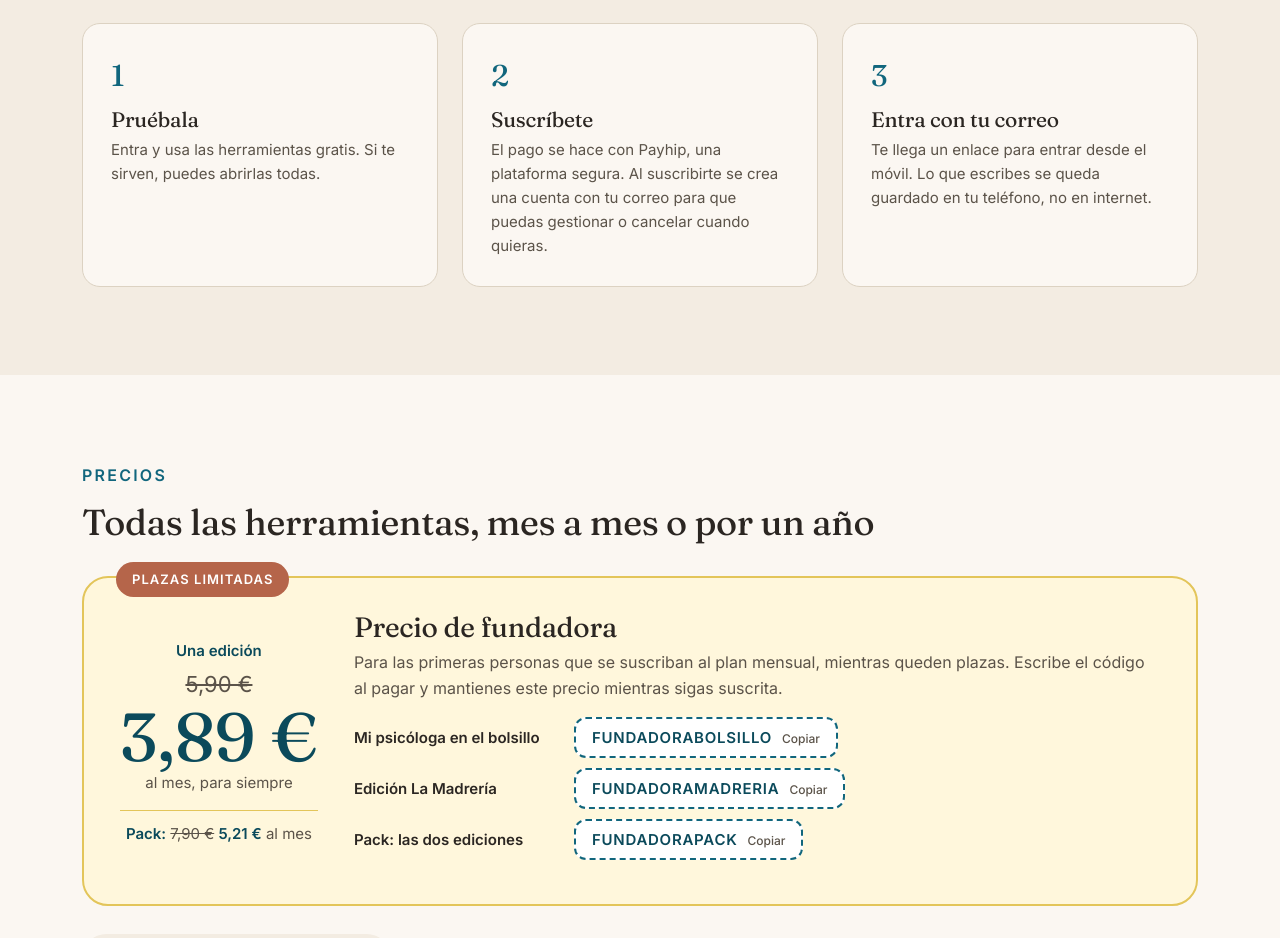
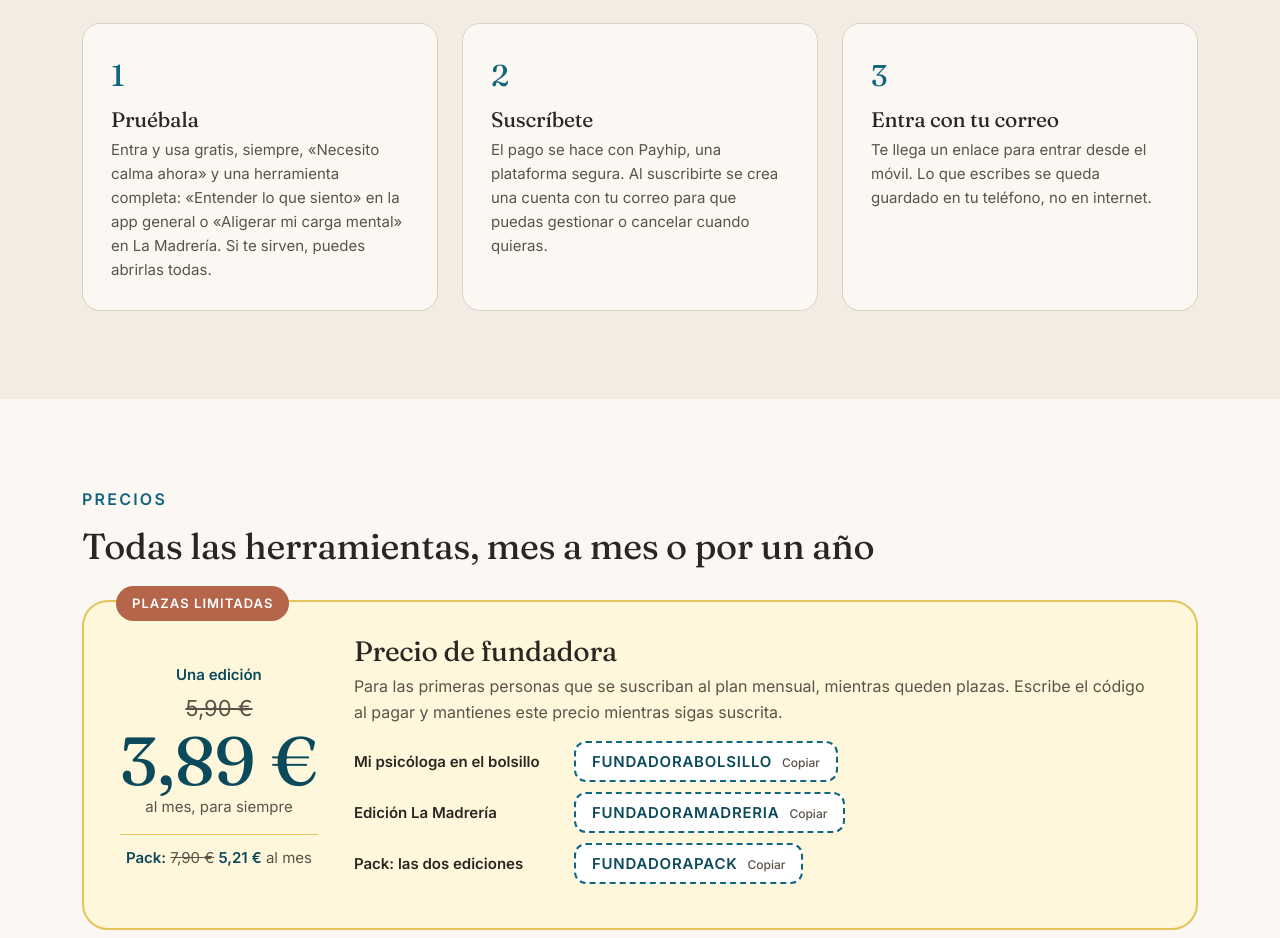
Before and after one commit to GracielaSalvador/graciela-salvador-psicologa-web, a plain HTML site: page mi-psicologa-en-el-bolsillo.html in a window 1280 px wide. Shown: the part 3200-4138 px from the top of the page. Drawn offline with Linux system fonts and the light colour scheme.

Commit message:
Add files via upload

```diff
--- a/mi-psicologa-en-el-bolsillo.html
+++ b/mi-psicologa-en-el-bolsillo.html
@@ -256,7 +256,7 @@
       <p class="eyebrow" style="color:var(--teal)">Cómo funciona</p>
       <h2>Sin contraseñas ni descargas</h2>
       <div class="bh-steps">
-        <div class="bh-step"><h3>Pruébala</h3><p>Entra y usa las herramientas gratis. Si te sirven, puedes abrirlas todas.</p></div>
+        <div class="bh-step"><h3>Pruébala</h3><p>Entra y usa gratis, siempre, «Necesito calma ahora» y una herramienta completa: «Entender lo que siento» en la app general o «Aligerar mi carga mental» en La Madrería. Si te sirven, puedes abrirlas todas.</p></div>
         <div class="bh-step"><h3>Suscríbete</h3><p>El pago se hace con Payhip, una plataforma segura. Al suscribirte se crea una cuenta con tu correo para que puedas gestionar o cancelar cuando quieras.</p></div>
         <div class="bh-step"><h3>Entra con tu correo</h3><p>Te llega un enlace para entrar desde el móvil. Lo que escribes se queda guardado en tu teléfono, no en internet.</p></div>
       </div>
```
